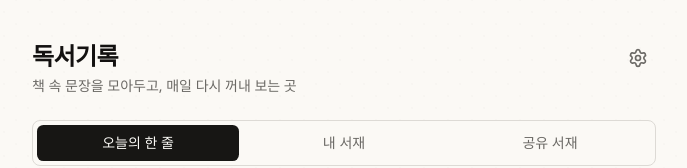
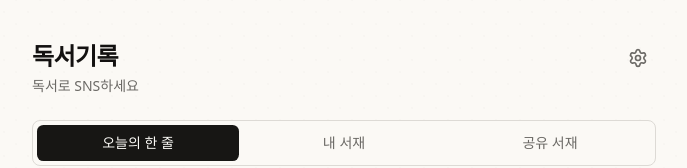
Before and after one commit to Goeun5151/260512, a Next.js app: page / in a window 1280 px wide. Shown: the top 168 px of the page, without its empty margins (296-983 px from the left). Built offline with nearby package versions, Linux system fonts and the light colour scheme; no server answers; a web font is replaced by a local one.

Commit message:
홈 소제목 '독서로 SNS하세요'로 변경

```diff
--- a/app/page.tsx
+++ b/app/page.tsx
@@ -103,7 +103,7 @@ export default function Page() {
           <div>
             <h1 className="text-2xl font-bold tracking-tight">독서기록</h1>
             <p className="mt-1 text-sm text-muted-foreground">
-              책 속 문장을 모아두고, 매일 다시 꺼내 보는 곳
+              독서로 SNS하세요
             </p>
           </div>
           <DropdownMenu>
```
